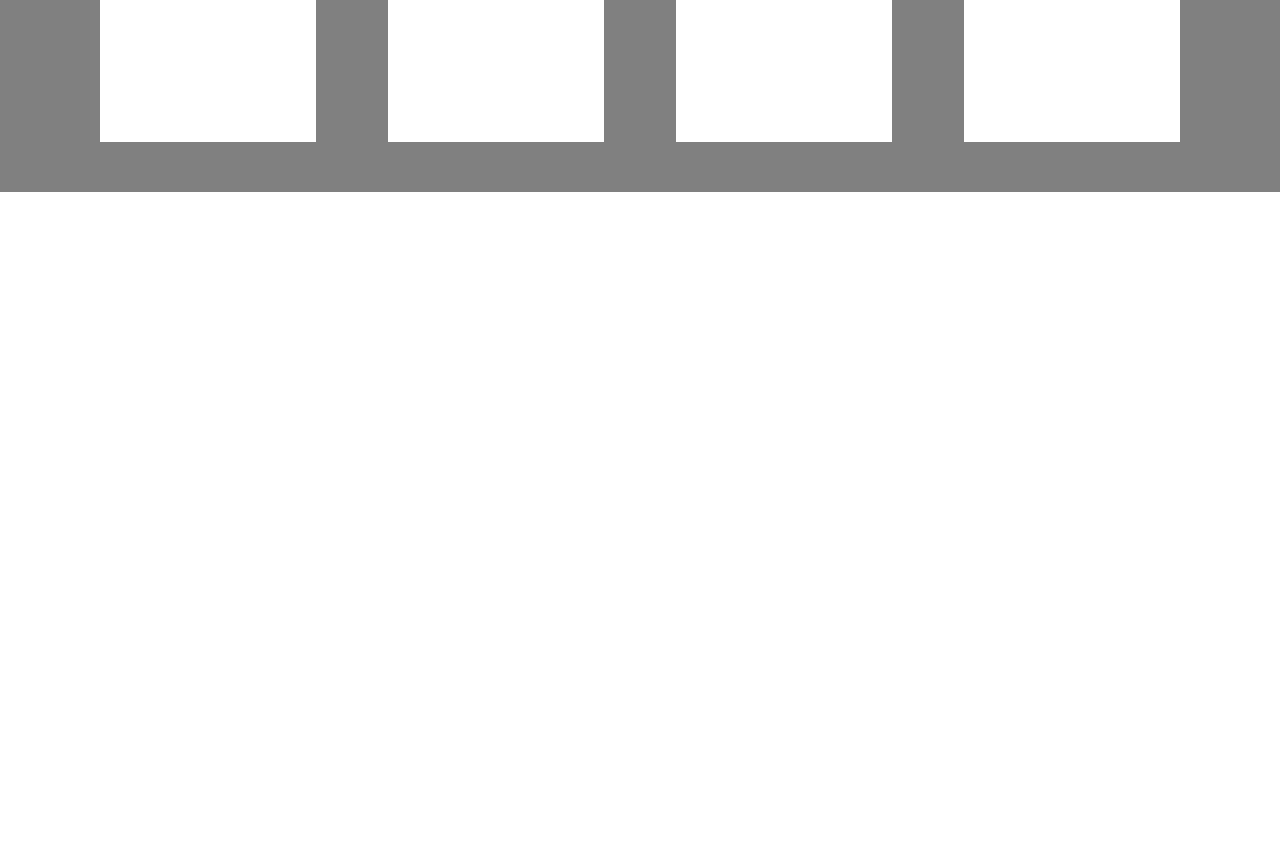
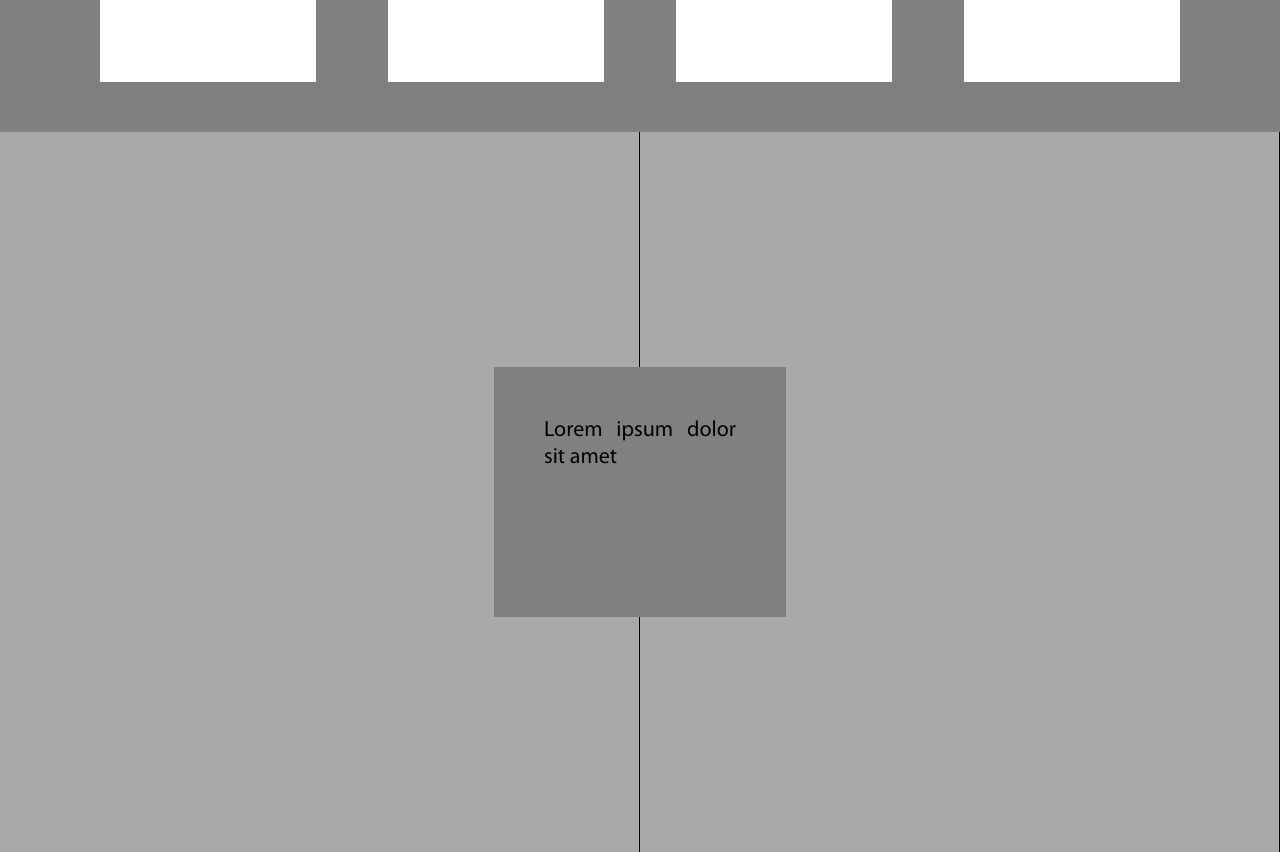
Before and after one commit to JBarti/Trema_v2, a React (Create React App) app in the folder frontend/trema/: page / in a window 1280 px wide. Shown: the part 2740-3592 px from the top of the page. Before the commit the page ends 2932 px from the top, so only its background shows below. Built offline with nearby package versions, Linux system fonts and the light colour scheme; the HTML template or start-up script is replaced by a standard one.

Commit message:
Added block6

```diff
--- a/frontend/trema/src/components/common/block/block.jsx
+++ b/frontend/trema/src/components/common/block/block.jsx
@@ -10,6 +10,7 @@ const STYLE_VARIANT_CASES = {
   block3: StyleVariants.block3Style,
   block4: StyleVariants.block4Style,
   block5: StyleVariants.block5Style,
+  block6: StyleVariants.block6Style,
 };
 
 const Block = (props) => {
--- a/frontend/trema/src/components/common/block/styleVariants.jsx
+++ b/frontend/trema/src/components/common/block/styleVariants.jsx
@@ -5,7 +5,7 @@ const styleVariant = {
 
   block2Style: {
     backgroundColor: 'darkgray',
-    height: '700px',
+    height: '80vh',
     justifyContent: 'flex-start',
     flexDirection: 'row',
     padding: '0 0 0 150px',
@@ -37,6 +37,14 @@ const styleVariant = {
     justifyContent: 'space-between',
     alignItems: 'center',
   },
+
+  block6Style: {
+    height: '90vh',
+    backgroundColor: 'darkgray',
+    flexDirection: 'row',
+    alignItems: 'center',
+    justifyContent: 'center',
+  },
 };
 
 export default styleVariant;
--- a/frontend/trema/src/components/common/paraf/paraf.jsx
+++ b/frontend/trema/src/components/common/paraf/paraf.jsx
@@ -7,6 +7,7 @@ import './paraf.css';
 const STYLE_VARIANT_CASES = {
   default: {},
   block2: styleVariants.block2ParafStyle,
+  block6: styleVariants.block6ParagraphStyle,
 };
 
 
--- a/frontend/trema/src/components/common/paraf/styleVariants.jsx
+++ b/frontend/trema/src/components/common/paraf/styleVariants.jsx
@@ -3,6 +3,15 @@ const styleVariants = {
     height: '200px',
     width: '600px',
   },
+
+  block6ParagraphStyle: {
+    width: '15vw',
+    height: '150px',
+    padding: '50px 50px',
+    backgroundColor: 'gray',
+    position: 'absolute',
+    fontSize: '22px',
+  },
 };
 
 export default styleVariants;
--- a/frontend/trema/src/pages/home/Home.css
+++ b/frontend/trema/src/pages/home/Home.css
@@ -53,3 +53,10 @@
   height: 150px;
   width: 20%;
 }
+
+.block6__image {
+  background: 'white';
+  height: 100%;
+  flex-grow: 1;
+  border-right: solid 1px black;
+}
--- a/frontend/trema/src/pages/home/Home.jsx
+++ b/frontend/trema/src/pages/home/Home.jsx
@@ -64,6 +64,11 @@ const Home = () => (
       <div className='block5__image' />
       <div className='block5__image' />
     </Block>
+    <Block variant='block6'>
+      <div className='block6__image' />
+      <div className='block6__image' />
+      <Paraf variant='block6'>Lorem ipsum dolor sit amet</Paraf>
+    </Block>
   </div>
 );
 
```
